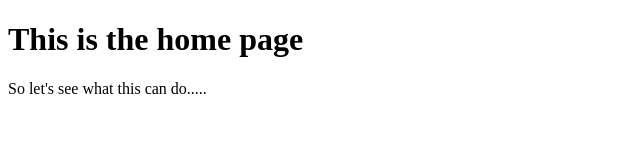
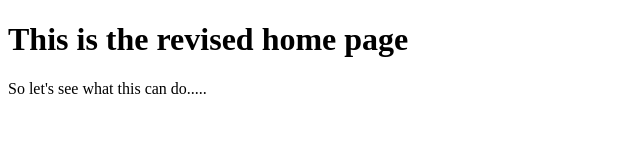
Before and after one commit to mikedshaffer/mikedshaffer.github.io, a plain HTML site: page index.html in a window 1280 px wide. Shown: the whole page, without its empty margins (0-640 px from the left). Drawn offline with Linux system fonts and the light colour scheme.

Commit message:
Update index.html

```diff
--- a/index.html
+++ b/index.html
@@ -1,7 +1,7 @@
 <!DOCTYPE html>
 <html>
 <body>
-<h1>This is the home page</h1>
+<h1>This is the revised home page</h1>
 <p>So let's see what this can do.....</p>
 </body>
 </html>
```
